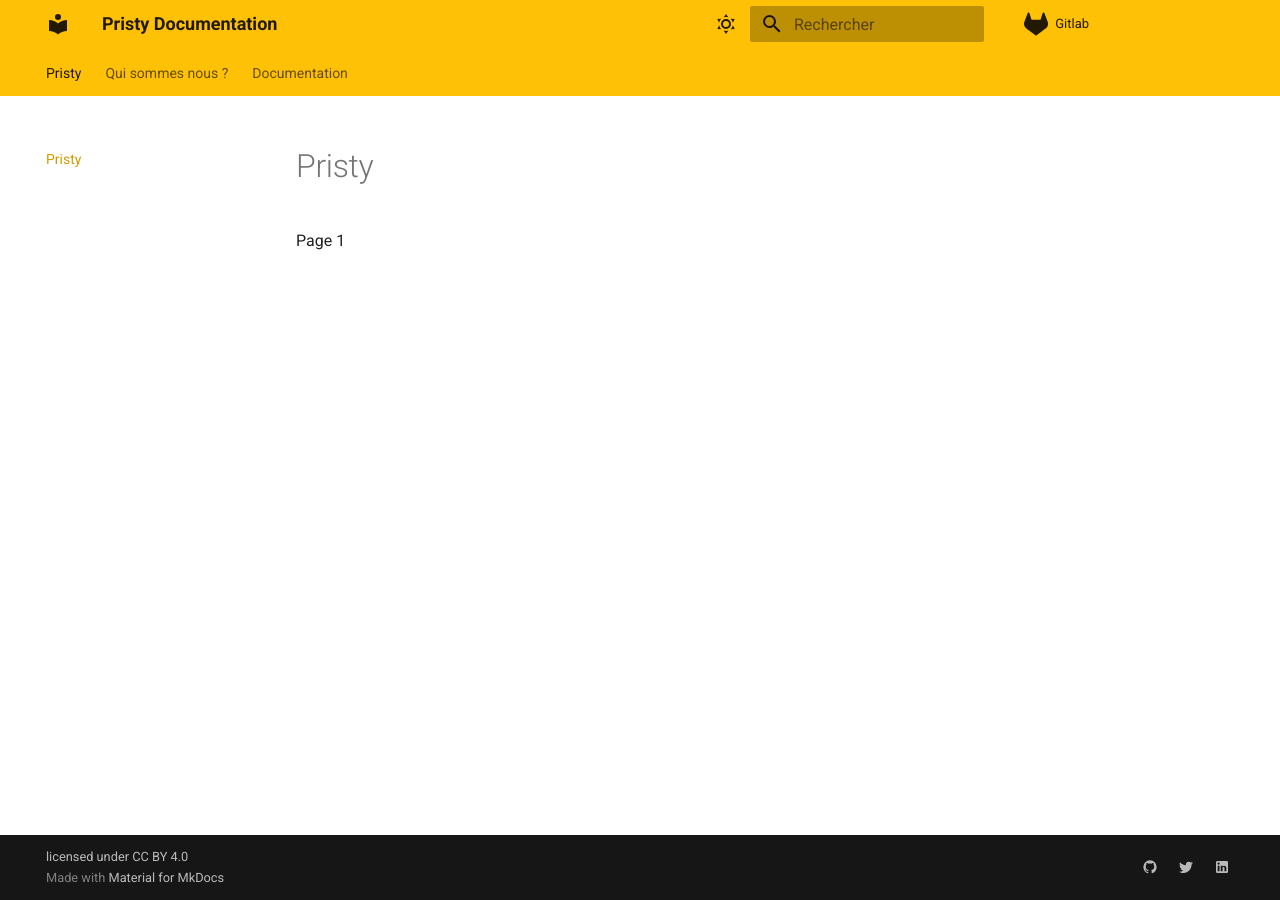
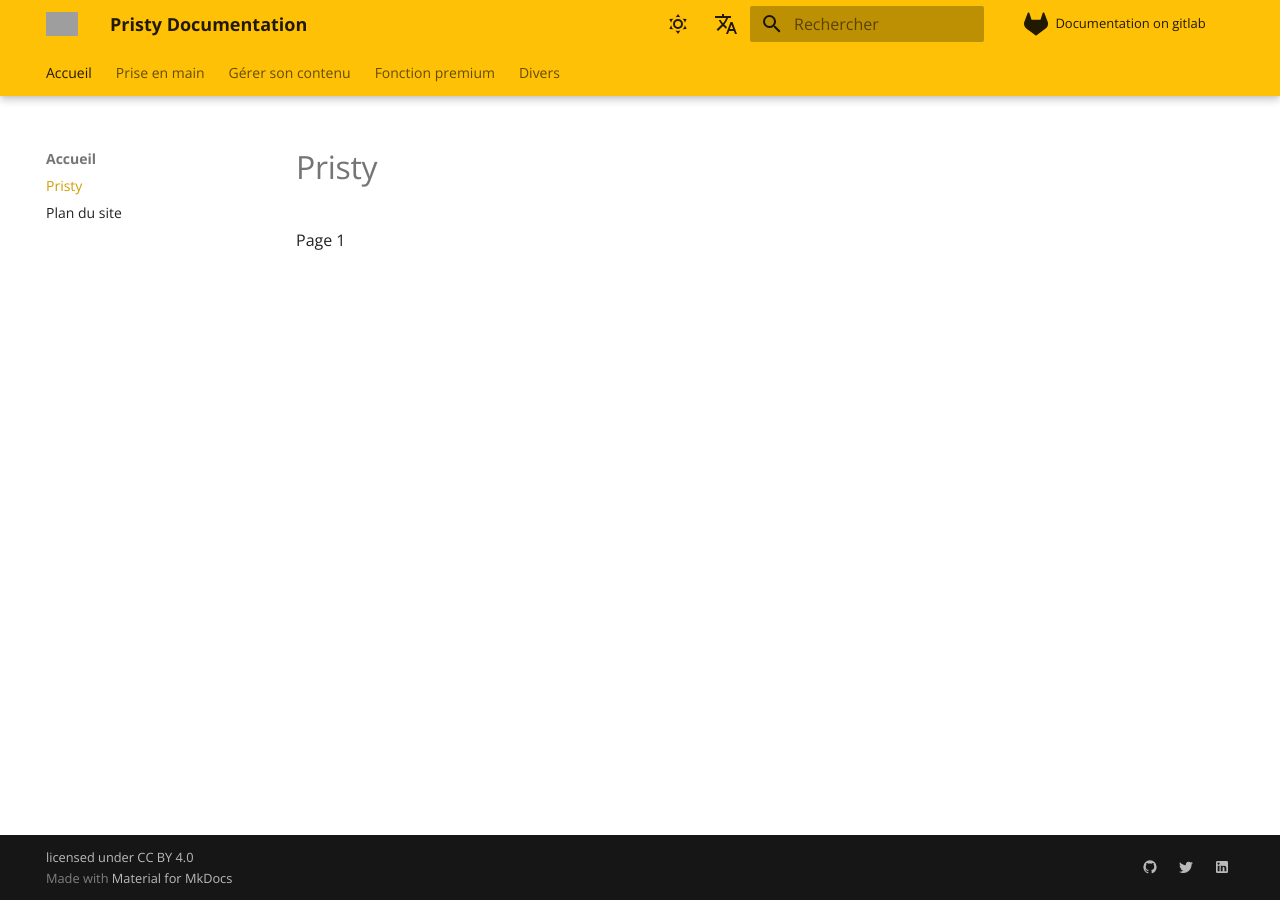
Before and after one commit to jecicorp/pristy-documentation, an MkDocs documentation site: the page built from docs/index.md, in a window 1280 px wide. Built offline with MkDocs 1.6.1 and Material for MkDocs 9.7.7, drawn with Linux system fonts in a browser that asks for light colours; comment, search, counter and statistics services are not loaded; grey boxes are pictures that could not be loaded.

Commit message:
Remplace avec ajout de navigation personnalisé et de fonctions divers mkdocs.yml

```diff
--- a/mkdocs.yml
+++ b/mkdocs.yml
@@ -3,8 +3,10 @@ site_author: Jeci SARL
 site_description: Documentation pour les utilisateurs de Pristy
 copyright: licensed under CC BY 4.0
 
-repo_url: https://gitlab.beezim.fr/pristy/pristy-documentation
+repo_url: https://gitlab.beezim.fr/jeci/pristy/pristy-documentation
 edit_uri: edit/staging/docs/
+repo_name: Documentation on gitlab
+
 
 # https://squidfunk.github.io/mkdocs-material/
 theme:
@@ -12,13 +14,20 @@ theme:
   language: 'fr'
   icon:
     repo: fontawesome/brands/gitlab
+  favicon: assets/favicon.ico
+  logo: assets/logo-pristy-square.png
+  font:
+    text: Open Sans
 
   features:
     - navigation.instant
     - navigation.tabs
+    - navigation.tabs.sticky
     - navigation.top
     - search.suggest
     - search.share
+    - toc.integrate
+
   palette:
     - media: "(prefers-color-scheme: light)"
       scheme: default
@@ -46,10 +55,36 @@ extra:
       link: 'https://twitter.com/JeciCorp'
     - icon: 'material/linkedin'
       link: 'https://www.linkedin.com/company/jeci/'
+  alternate:
+    #Fonction pour ajouter un switch de language
+    - name: French
+      link:
+      lang: fr
+    - name: English
+      link: /en/
+      lang: en
 
-#nav:
-#- 'index.md'
-#- 'Systeme'
+#Navigation du site
+#https://www.mkdocs.org/user-guide/writing-your-docs/#configure-pages-and-navigation
+nav:
+  - Accueil:
+    - 'index.md'
+    - Plan du site: 'plan-du-site.md'
+  - 'Prise en main':
+    - 'acces-compte.md'
+    - 'panneau-lateral.md'
+    - 'bandeau-actions.md'
+  - 'Gérer son contenu':
+    - 'creation-import.md'
+    - 'partager.md'
+    - 'rechercher.md'
+    - 'edition-en-ligne.md'
+  - Fonction premium:
+    - 'premium/save-as.md'
+    - 'premium/OCR.md'
+  - Divers:
+    - 'format-pris-en-charge.md'
+    - 'plan-du-site.md'
 
 plugins:
   - search:
@@ -82,6 +117,12 @@ markdown_extensions:
   - pymdownx.tasklist:
       custom_checkbox: true
   - pymdownx.tilde
-
+  - attr_list
+  - md_in_html
+  - pymdownx.tabbed:
+      alternate_style: true
+  - pymdownx.emoji:
+      emoji_index: !!python/name:materialx.emoji.twemoji
+      emoji_generator: !!python/name:materialx.emoji.to_svg
 
 use_directory_urls: true
```
